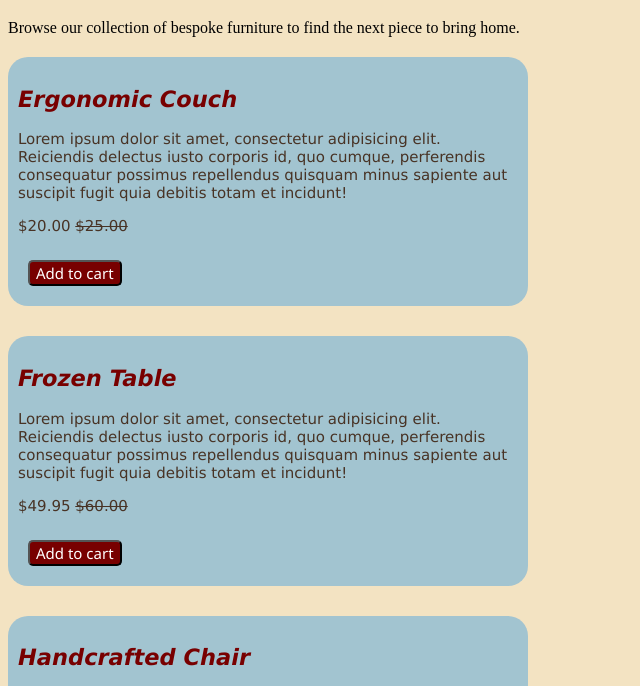
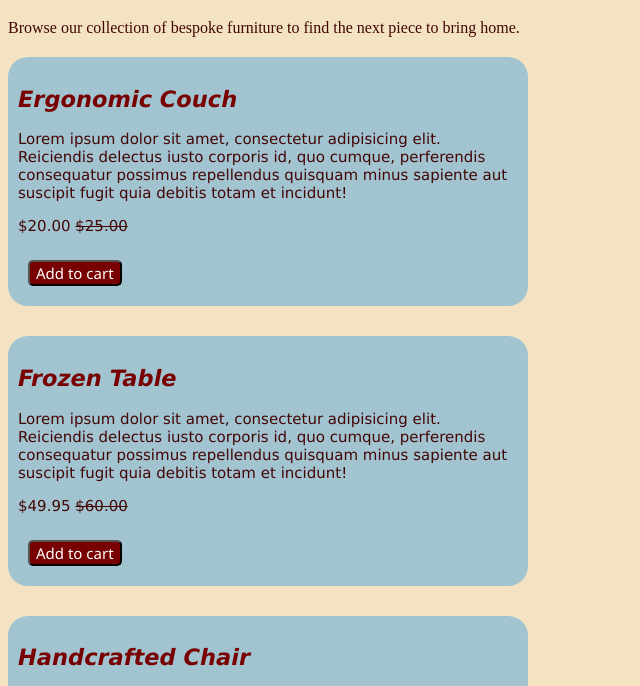
Before and after one commit to millymontes/furniture-emporium, a plain HTML site: page index.html in a window 1280 px wide. Shown: the part 61-747 px from the top of the page, without its empty margins (0-640 px from the left). Drawn offline with Linux system fonts and the light colour scheme.

Commit message:
changing p color

```diff
--- a/index.css
+++ b/index.css
@@ -2,7 +2,9 @@ h1 {
   color: #003049;
   font-family: fantasy;
 }
-
+p {
+  color: #430606;
+}
 body {
   background-color: #e9cd908b;
 }
```
